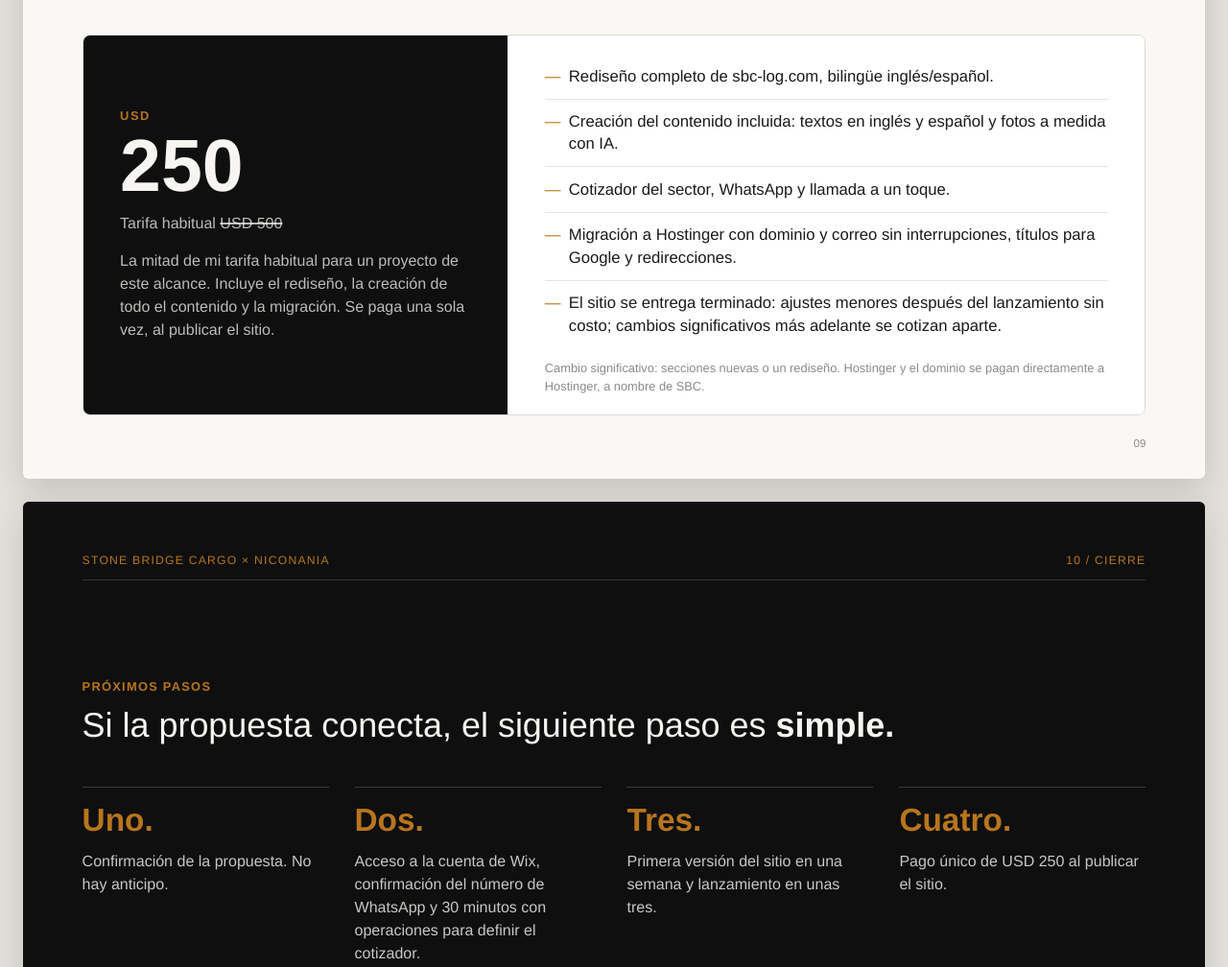
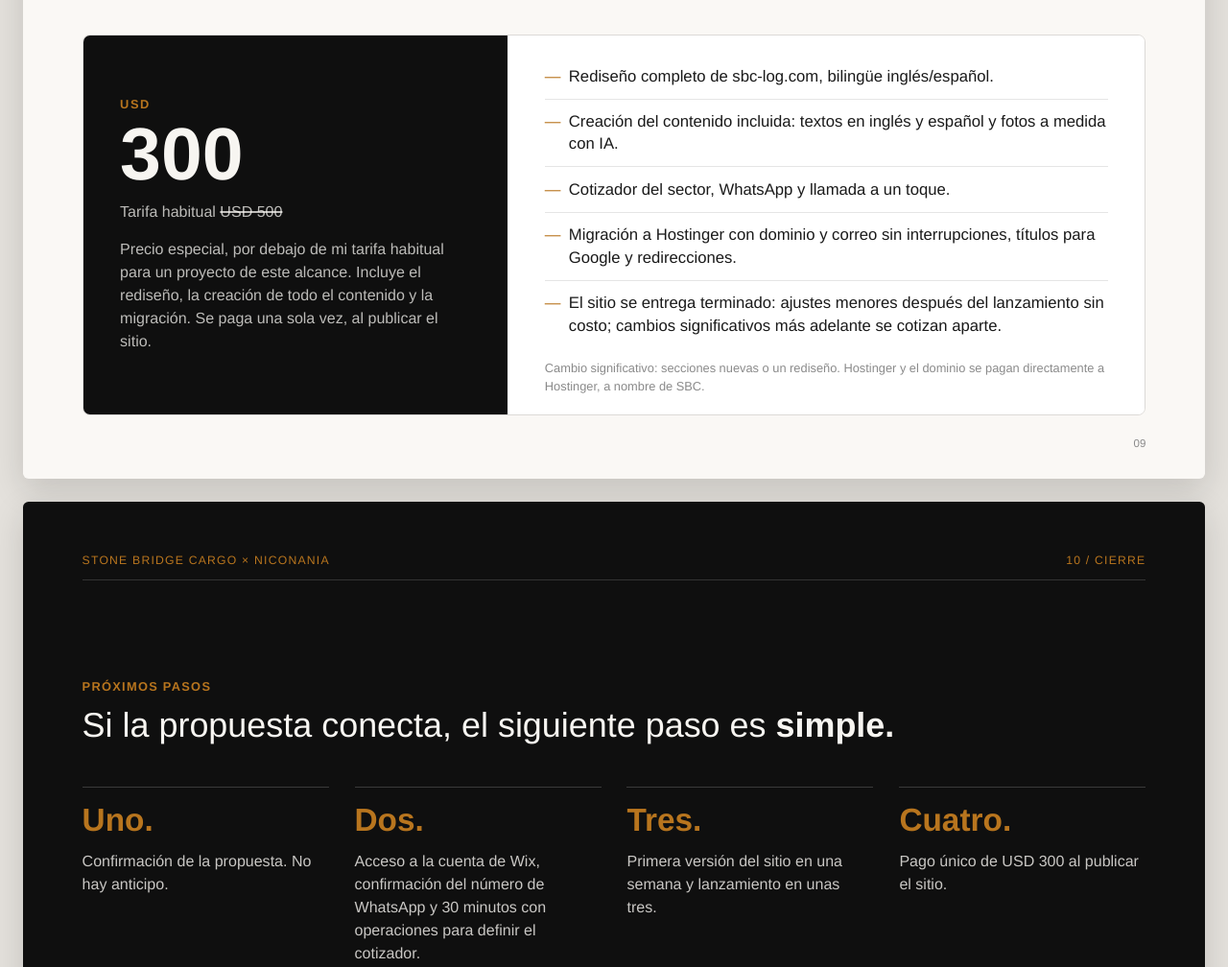
Before and after one commit to niconania/propuesta-stone-bridge-cargo, a plain HTML site: page index.html in a window 1280 px wide. Shown: the part 6671-7679 px from the top of the page at 96% size. Drawn offline with Linux system fonts and the light colour scheme.

Commit message:
Actualizar propuesta stone-bridge-cargo

```diff
--- a/index.html
+++ b/index.html
@@ -917,9 +917,9 @@ p { font-size: 13pt; line-height: 1.5; }
         <div class="inversion">
           <div class="inversion-precio">
             <div class="inversion-moneda">USD</div>
-            <div class="inversion-monto">250</div>
+            <div class="inversion-monto">300</div>
             <div class="inversion-regular-fila">Tarifa habitual <s class="inversion-regular">USD 500</s></div>
-            <p>La mitad de mi tarifa habitual para un proyecto de este alcance. Incluye el rediseño, la creación de todo el contenido y la migración. Se paga una sola vez, al publicar el sitio.</p>
+            <p>Precio especial, por debajo de mi tarifa habitual para un proyecto de este alcance. Incluye el rediseño, la creación de todo el contenido y la migración. Se paga una sola vez, al publicar el sitio.</p>
           </div>
           <div class="inversion-items">
             <ul class="lista-guion">
@@ -958,7 +958,7 @@ p { font-size: 13pt; line-height: 1.5; }
           </div>
           <div class="paso">
             <div class="tarjeta-numero">Cuatro.</div>
-            <p>Pago único de USD 250 al publicar el sitio.</p>
+            <p>Pago único de USD 300 al publicar el sitio.</p>
           </div>
         </div>
       </div>
```
